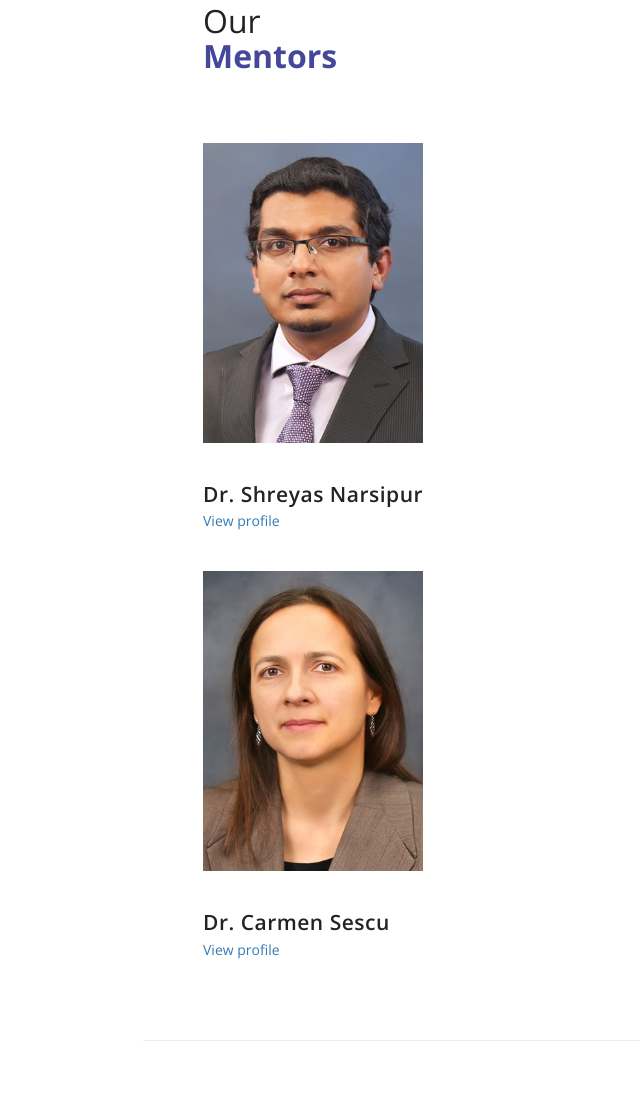
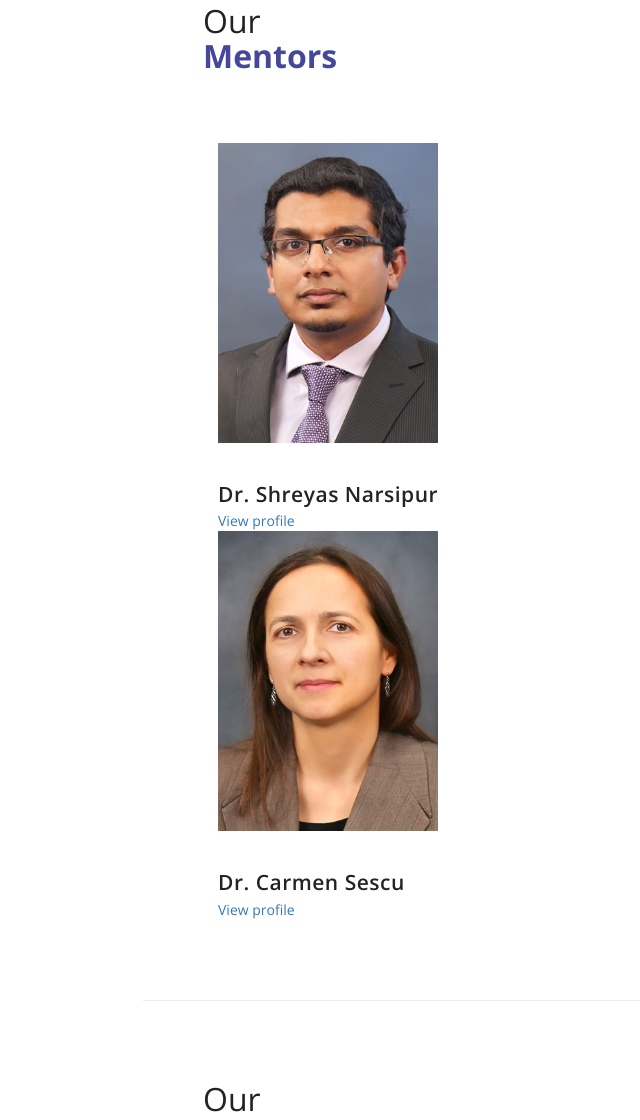
Before and after one commit to aero-senior24/aerosenior_seminar24, a plain HTML site: page index.html in a window 1280 px wide. Shown: the part 877-1997 px from the top of the page, without its empty margins (145-785 px from the left). Drawn offline with nearby package versions, Linux system fonts and the light colour scheme.

Commit message:
Update index.html

```diff
--- a/index.html
+++ b/index.html
@@ -171,6 +171,7 @@ https://templatemo.com/tm-518-sentra
                 <div class="section-content">
                     <!--<div class="owl-carousel owl-theme">-->
                         <div class="item">
+			<div class="col-md-8">
                             <div class="image">
                                 <img src="img/featured_1.jpg" alt="" style="width:220px; height:300px">
                                 <br><br>
@@ -182,11 +183,12 @@ https://templatemo.com/tm-518-sentra
                                     <a href="https://www.ae.msstate.edu/people/faculty/shreyas-narsipur-ph-d" target="_blank">View profile</a>
                                 <!--</div>-->
                             </div>
-
+			</div>
                         </div>
 
 						<br><br>
                         <div class="item">
+			<div class="col-md-8">
                             <div class="image">
                                 <img src="img/featured_2.jpg" alt="" style="width:220px; height:300px"><br><br>
 								<div class="text-content">
@@ -198,6 +200,7 @@ https://templatemo.com/tm-518-sentra
                                     <a href="https://www.ae.msstate.edu/people/faculty/carmen-sescu" target="_blank">View profile</a>
 
                             </div>
+			</div>
 
                         </div>
                         <!--<div class="item">
```
